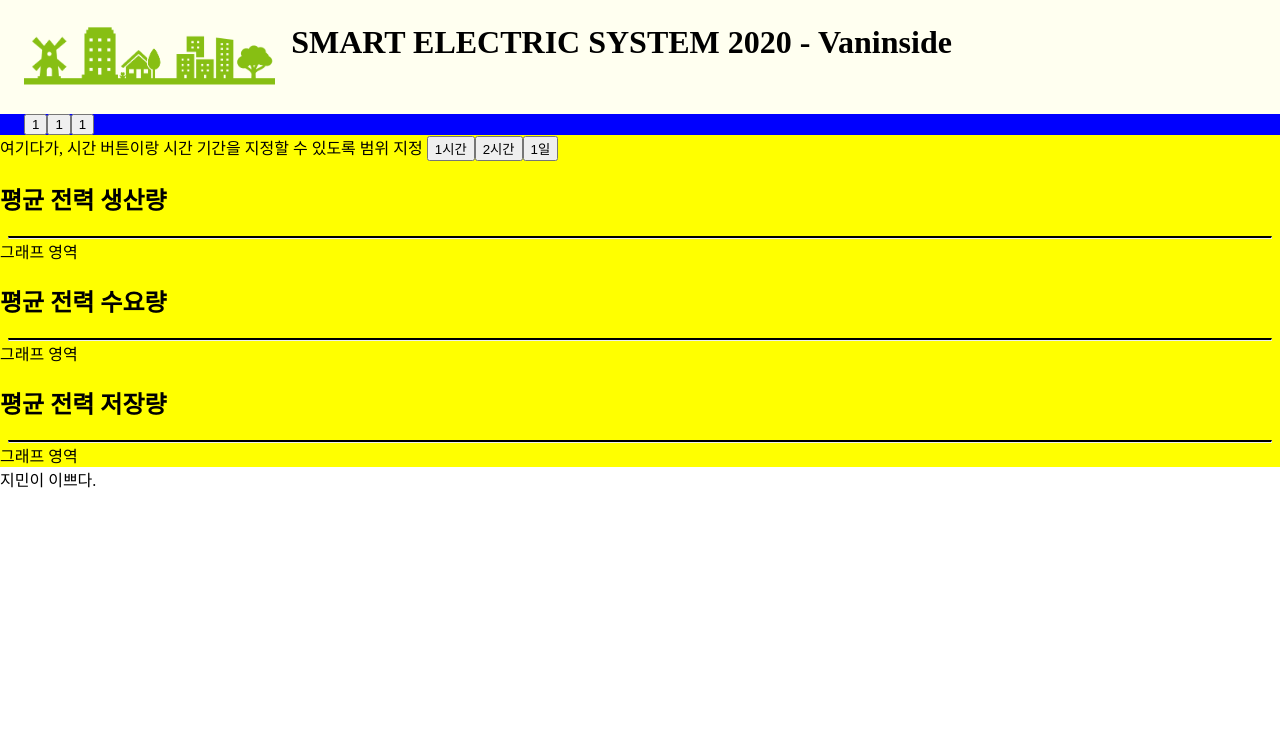
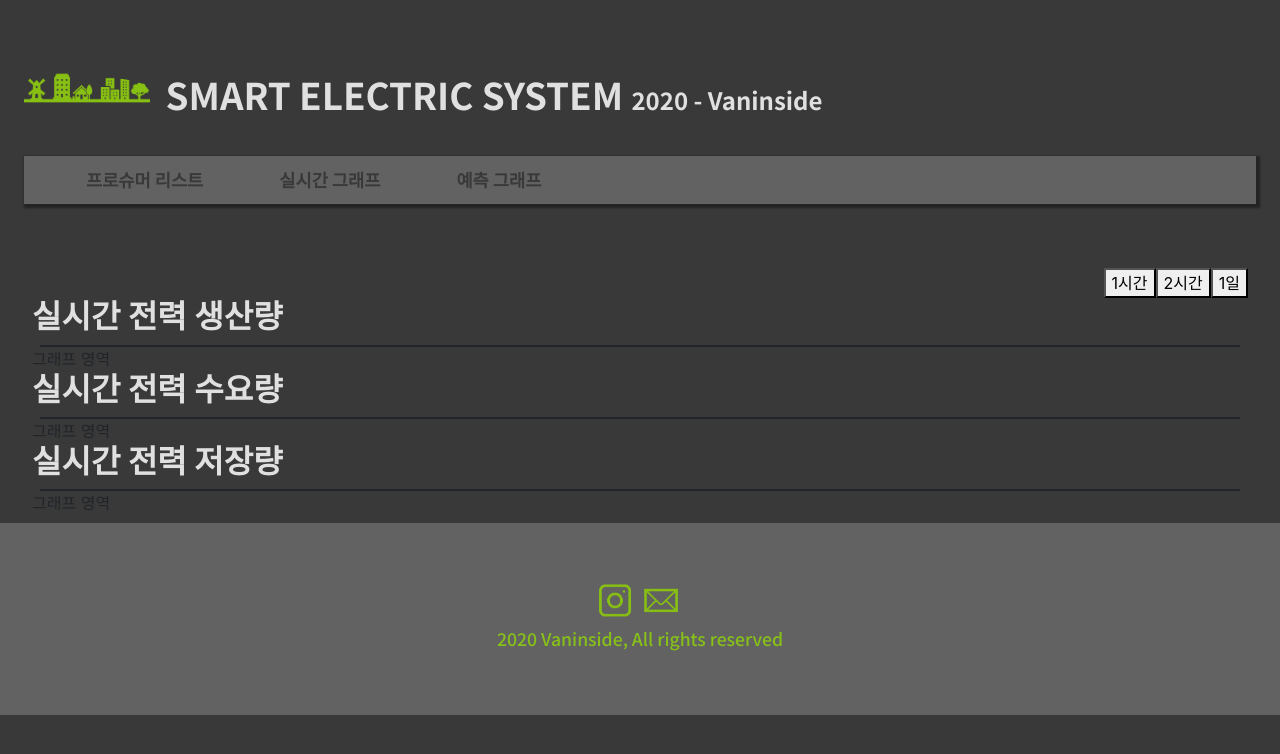
Before and after one commit to freedomchurl/ElectricData2020, a Vue app in the folder WebDashBoard/electric2020/: page / in a window 1280 px wide. Shown: the top 754 px of the page. Built offline with nearby package versions, Linux system fonts and the light colour scheme.

Commit message:
MainPage

```diff
--- a/WebDashBoard/electric2020/public/index.html
+++ b/WebDashBoard/electric2020/public/index.html
@@ -5,12 +5,20 @@
     <meta http-equiv="X-UA-Compatible" content="IE=edge">
     <meta name="viewport" content="width=device-width,initial-scale=1.0">
     <link rel="icon" href="<%= BASE_URL %>favicon.ico">
+    <link href="https://fonts.googleapis.com/css2?family=Noto+Sans+KR:wght@300;400;500;700&display=swap" rel="stylesheet">
+    <link rel="stylesheet" href="https://use.fontawesome.com/releases/v5.0.10/css/all.css">
+    <!-- <link href="https://fonts.googleapis.com/css?family=Ubuntu" rel="stylesheet"> -->
+    <link rel="stylesheet" href="https://stackpath.bootstrapcdn.com/bootstrap/4.1.3/css/bootstrap.min.css">
     <title><%= htmlWebpackPlugin.options.title %></title>
   </head>
   <body>
     <noscript>
       <strong>We're sorry but <%= htmlWebpackPlugin.options.title %> doesn't work properly without JavaScript enabled. Please enable it to continue.</strong>
     </noscript>
+    <script src="https://code.jquery.com/jquery-3.3.1.slim.min.js" integrity="sha384-q8i/X+965DzO0rT7abK41JStQIAqVgRVzpbzo5smXKp4YfRvH+8abtTE1Pi6jizo" crossorigin="anonymous"></script>
+    <script src="https://cdnjs.cloudflare.com/ajax/libs/popper.js/1.14.3/umd/popper.min.js" integrity="sha384-ZMP7rVo3mIykV+2+9J3UJ46jBk0WLaUAdn689aCwoqbBJiSnjAK/l8WvCWPIPm49" crossorigin="anonymous"></script>
+    <script src="https://stackpath.bootstrapcdn.com/bootstrap/4.1.1/js/bootstrap.min.js" integrity="sha384-smHYKdLADwkXOn1EmN1qk/HfnUcbVRZyYmZ4qpPea6sjB/pTJ0euyQp0Mk8ck+5T" crossorigin="anonymous"></script>
+    <!-- 위의  scripts 들은  bootstrap 의 cdn-->
     <div id="app"></div>
     <!-- built files will be auto injected -->
   </body>
--- a/WebDashBoard/electric2020/src/App.vue
+++ b/WebDashBoard/electric2020/src/App.vue
@@ -1,14 +1,18 @@
 <template>
   <div id="app">
     <div id="header">
-      <img v-bind:src="logo">
-      <h1>SMART ELECTRIC SYSTEM 2020 - Vaninside</h1>
+      <img id="logo" v-bind:src="logo">
+      <h1 id="title">SMART ELECTRIC SYSTEM <span id="subtitle">2020 - Vaninside</span></h1>
     </div>
     <MenuComponent></MenuComponent>
     <!-- <MainComponent></MainComponent> -->
     <router-view></router-view>
-    <footer>
-      지민이 이쁘다.
+    <footer id="footer">
+      <div id="footerdiv">
+      <img id="insta" v-bind:src="instalogo">
+      <img id="email" v-bind:src="emaillogo">
+      <h3>2020 Vaninside, All rights reserved</h3>
+      </div>
     </footer>
   </div>
 </template>
@@ -21,7 +25,9 @@ export default {
   name: 'App',
   data(){
     return {
-      logo : require('../static/logo.png')
+      logo : require('../static/logo.png'),
+      instalogo:require('../static/instalogo.png'),
+      emaillogo:require('../static/emaillogo.png')
     }
   },
   components:{
@@ -32,28 +38,64 @@ export default {
 </script>
 
 <style>
+#subtitle{
+  font-size:1.5rem;
+}
   body{
     margin: 0%;
+    background-color: #393939;
   }
 
   div#header{
     display:flex;
     text-align: left;
     vertical-align: middle;
-    padding: 0rem 0rem 0rem 1.5rem;
-    background-color: ivory;
+    padding: 3rem 0rem 0rem 1.5rem;
+    background-color: #393939;
   }
-  img{
+  img#logo{
     display:left;
-    width: 20%;
-    height: 20%;
+    width: 10%;
+    height: 10%;
     padding : 1.5rem 0 1.5rem 0rem;
     vertical-align: middle;
   }
-  h1{
+  h1#title{
     padding : 1.5rem 0rem 1.5rem 1rem;
     margin: 0%;
-    font-size: 2rem;
+    font-size: 2.3rem;
+    color:rgb(224,224,224);
+    vertical-align: middle;
+    font-weight: 900;
+    font-family: 'Noto Sans KR', sans-serif;
+  }
+  #footer{
+    text-align: center;
+    background-color:rgb(98,98,98);
+    height: 12rem;
+    position:relative;
     vertical-align: middle;
   }
+  div#footerdiv{
+    position: absolute;
+    top: 50%;
+    left: 50%;
+    transform: translate(-50%, -50%);
+  }
+
+  h3{
+    color:rgb(135,192,25);
+    font-size: 1.1rem;
+    font-family: 'Noto Sans KR', sans-serif;
+  }
+  #insta{
+    width:2rem;
+    height:2rem;
+    margin:0 0.3rem 0.5rem 0;
+  }
+  #email{
+    width:2.5rem;
+    height:2.5rem;
+    margin:0 0 0.5rem 0.3rem;
+  }
 </style>
--- a/WebDashBoard/electric2020/src/Main.vue
+++ b/WebDashBoard/electric2020/src/Main.vue
@@ -1,23 +1,22 @@
 <template>
-  <div>
-      <div>
-          여기다가, 시간 버튼이랑 시간 기간을 지정할 수 있도록 범위 지정
-          <button>1시간</button>
-          <button>2시간</button>
-          <button>1일</button>
+  <div id="main">
+      <div id="timezone">
+          <button class="timeclass">1시간</button>
+          <button class="timeclass">2시간</button>
+          <button class="timeclass">1일</button>
       </div>
       <div>
-          <h2>평균 전력 생산량</h2>
+          <h2>실시간 전력 생산량</h2>
           <hr>
           <div>그래프 영역</div>
       </div>
       <div>
-          <h2>평균 전력 수요량</h2>
+          <h2>실시간 전력 수요량</h2>
           <hr>
           <div>그래프 영역</div>
       </div>
       <div>
-          <h2>평균 전력 저장량</h2>
+          <h2>실시간 전력 저장량</h2>
           <hr>
           <div>그래프 영역</div>
       </div>
@@ -35,13 +34,25 @@ export default {
 </script>
 
 <style scoped>
-
-  div{
-    background-color: yellow;
+  h2{
+    color:rgb(224,224,224);
+    font-weight: bold;
+  }
+  div#main{
+    background-color:#393939;
+    margin:0rem 2rem 0.5rem 2rem;
   }
   hr{
         border-top:2px solid;
         margin:0rem 0.5rem 0rem 0.5rem;
     }
 
+  div#timezone{
+    display:flex;
+    justify-content: flex-end;
+  }
+  .timeclass{
+
+  }
+
 </style>
--- a/WebDashBoard/electric2020/src/Menu.vue
+++ b/WebDashBoard/electric2020/src/Menu.vue
@@ -1,8 +1,6 @@
 <template>
-  <div>
-      <button>1</button>
-      <button>1</button>
-      <button>1</button>
+  <div id="back">
+      <button v-bind:class="menubutton" v-for="(menuname,index) in menulist" v-bind:key="index">{{menuname}}</button>
   </div>
 </template>
 
@@ -10,7 +8,9 @@
 export default {
   data(){
     return {
-      logo : 3//require('../../../static/img/smartwatch.png')
+      menulist:['프로슈머 리스트','실시간 그래프','예측 그래프'],
+      menubutton:'menubutton',
+
     }
   }
 }
@@ -18,11 +18,30 @@ export default {
 
 <style scoped>
 
-  div{
+  div#back{
     text-align: left;
+    font-family: 'Noto Sans KR', sans-serif;
+    height: 3rem;
     padding: 0rem 0rem 0rem 1.5rem;
-    background-color: blue;
+    margin:1rem 1.5rem 4rem 1.5rem;
+    background-color:rgb(98,98,98);
     display:flex;
+    box-shadow: 2px 2px 2px 2px #232323;
+    /* margin:1rem 0rem 5rem 0rem; */
+
+  }
+  button.menubutton{
+     background-color: rgba(0,0,0,0);
+     border:0px;
+     outline: 0;
+     color:rgb(57,57,57);
+     font-size: 1.1rem;
+     margin: 0rem 2rem 0rem 2rem;
+     font-weight: bold;
+     font-family: 'Noto Sans KR', sans-serif;
+  }
+  .menubutton:hover{
+    color:rgb(135,192,25)
   }
 
 </style>
```
Also changed, not shown: WebDashBoard/electric2020/static/emaillogo.png (added), WebDashBoard/electric2020/static/instalogo.png (added).
